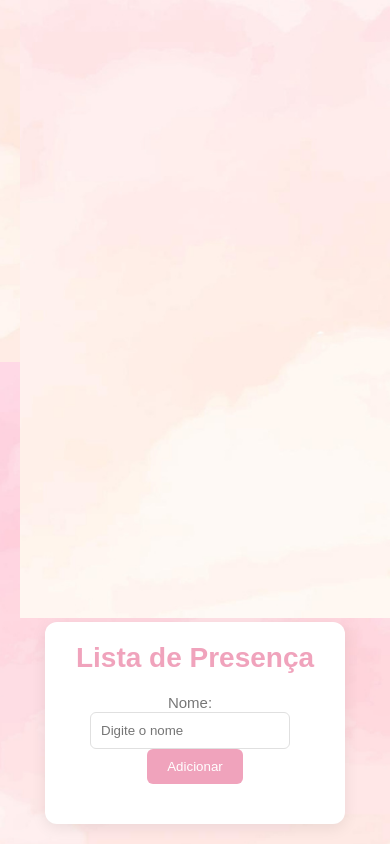
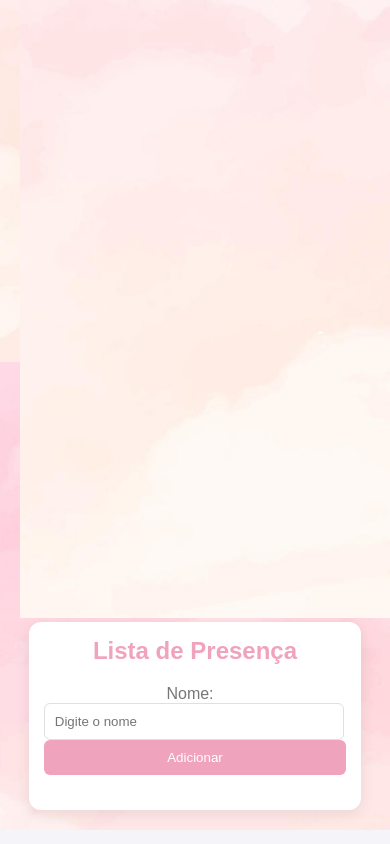
Before and after one commit to rubitoxxx/cha-da-livia, a plain HTML site: page lista.html in a window 390 px wide. Shown: the part 482-1326 px from the top of the page. Drawn offline with nearby package versions, Linux system fonts and the light colour scheme; no server answers.

Commit message:
Update lista.css

```diff
--- a/lista.css
+++ b/lista.css
@@ -13,36 +13,28 @@ body {
     text-align: center;
     padding: 20px;
     background-image: url('02.png');
-    /* Garante que a imagem cubra toda a tela */
     background-size: cover;
-    /* Impede que a imagem se repita */
     background-repeat: no-repeat;
-    /* Centraliza a imagem */
     background-position: center center;
-    /* Mantém a imagem fixa enquanto o conteúdo rola */
     background-attachment: fixed;
 }
 
 /* Estilo para o container principal */
 .container {
-    width: 300px;
+    width: 90%; /* Ajuste flexível para dispositivos móveis */
+    max-width: 400px; /* Largura máxima para desktop */
     margin: 0 auto;
-    /* Branco para o fundo do container */
     background-color: #FFFFFF;
     padding: 20px;
     border-radius: 12px;
-    /* Sombra suave */
     box-shadow: 0 4px 15px rgba(0, 0, 0, 0.08);
 }
 
 /* Estilo para o título */
 h1 {
-    /* Tom de rosa bebê para o título */
     color: #F0A3BC;
-    font-size: 28px;
+    font-size: 1.8rem; /* Ajuste relativo para dispositivos móveis */
     margin-bottom: 20px;
-    /* Adiciona uma fonte mais decorativa se desejar (ex: 'Pacifico') */
-    /* font-family: 'Pacifico', cursive; */
 }
 
 /* Estilo para o formulário */
@@ -52,7 +44,7 @@ form {
 
 /* Estilo para o rótulo (label) */
 label {
-    font-size: 15px;
+    font-size: 1rem;
     color: #777;
     margin-right: 10px;
 }
@@ -60,24 +52,22 @@ label {
 /* Estilo para o campo de texto (input) */
 input[type="text"] {
     padding: 10px;
-    width: 200px;
+    width: 100%; /* Preenche a largura disponível */
+    max-width: 300px; /* Tamanho máximo do campo de texto */
     margin-right: 10px;
     border-radius: 6px;
-    /* Borda suave */
     border: 1px solid #E0E0E0;
     outline: none;
     transition: border-color 0.3s;
 }
 
 input[type="text"]:focus {
-    /* Efeito de foco com rosa suave */
     border-color: #F0A3BC;
 }
 
 /* Estilo para o botão */
 button {
     padding: 10px 20px;
-    /* Rosa suave para o botão */
     background-color: #F0A3BC;
     color: white;
     border: none;
@@ -87,7 +77,6 @@ button {
 }
 
 button:hover {
-    /* Rosa um pouco mais escuro ao passar o mouse */
     background-color: #E68B9E;
 }
 
@@ -99,7 +88,6 @@ ul {
 
 /* Estilo para os itens da lista */
 li {
-    /* Fundo suave para os itens */
     background-color: #FEF7F9;
     color: #555;
     margin: 8px 0;
@@ -108,3 +96,23 @@ li {
     border-left: 4px solid #F0A3BC;
     text-align: left;
 }
+
+/* Media Queries - Ajustes específicos para telas menores (mobile) */
+@media (max-width: 768px) {
+    h1 {
+        font-size: 1.5rem;
+    }
+
+    .container {
+        width: 95%; /* Maior flexibilidade em telas menores */
+        padding: 15px;
+    }
+
+    input[type="text"] {
+        width: 100%;
+    }
+
+    button {
+        width: 100%; /* O botão ocupa toda a largura disponível em telas pequenas */
+    }
+}
```
